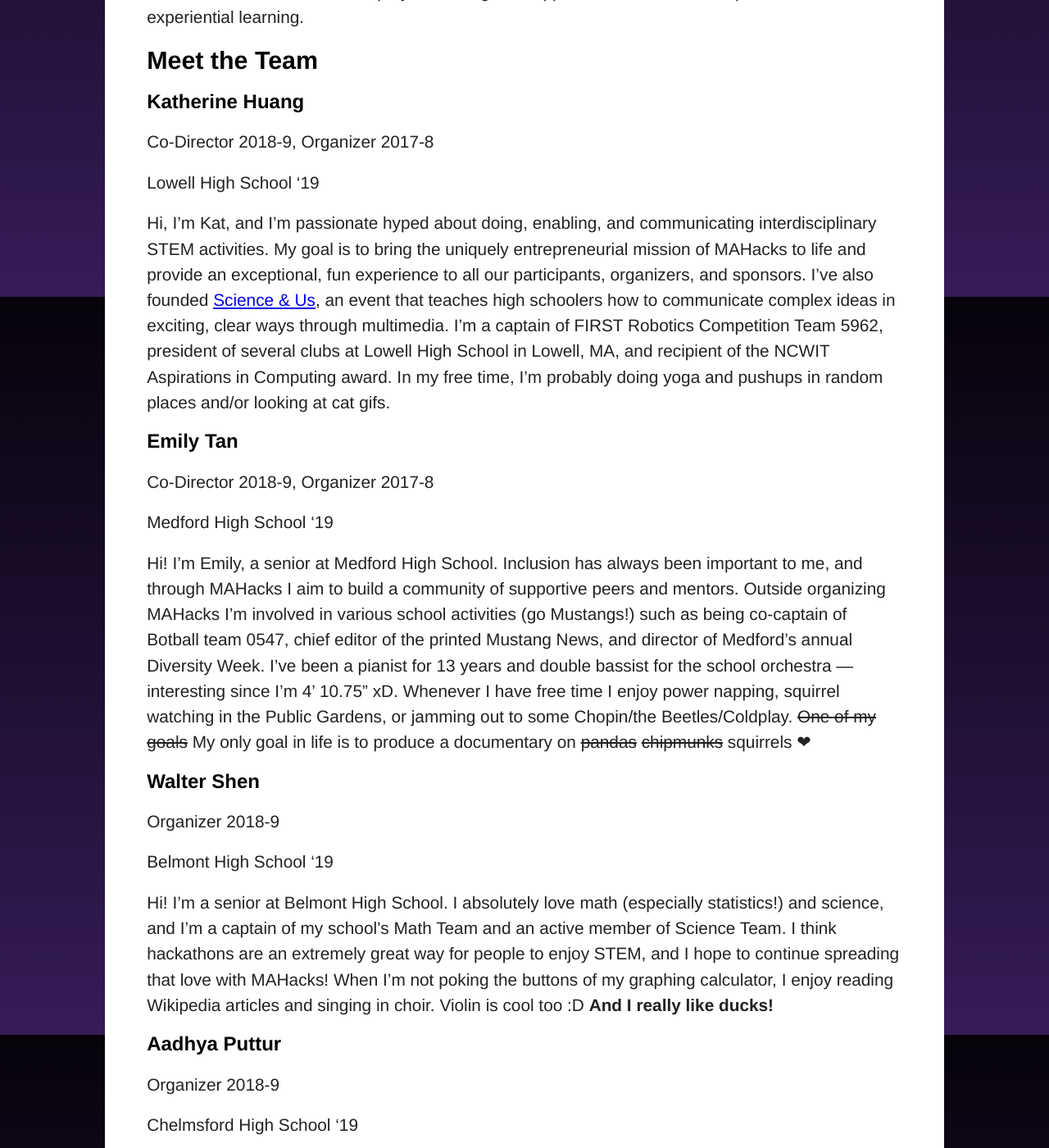
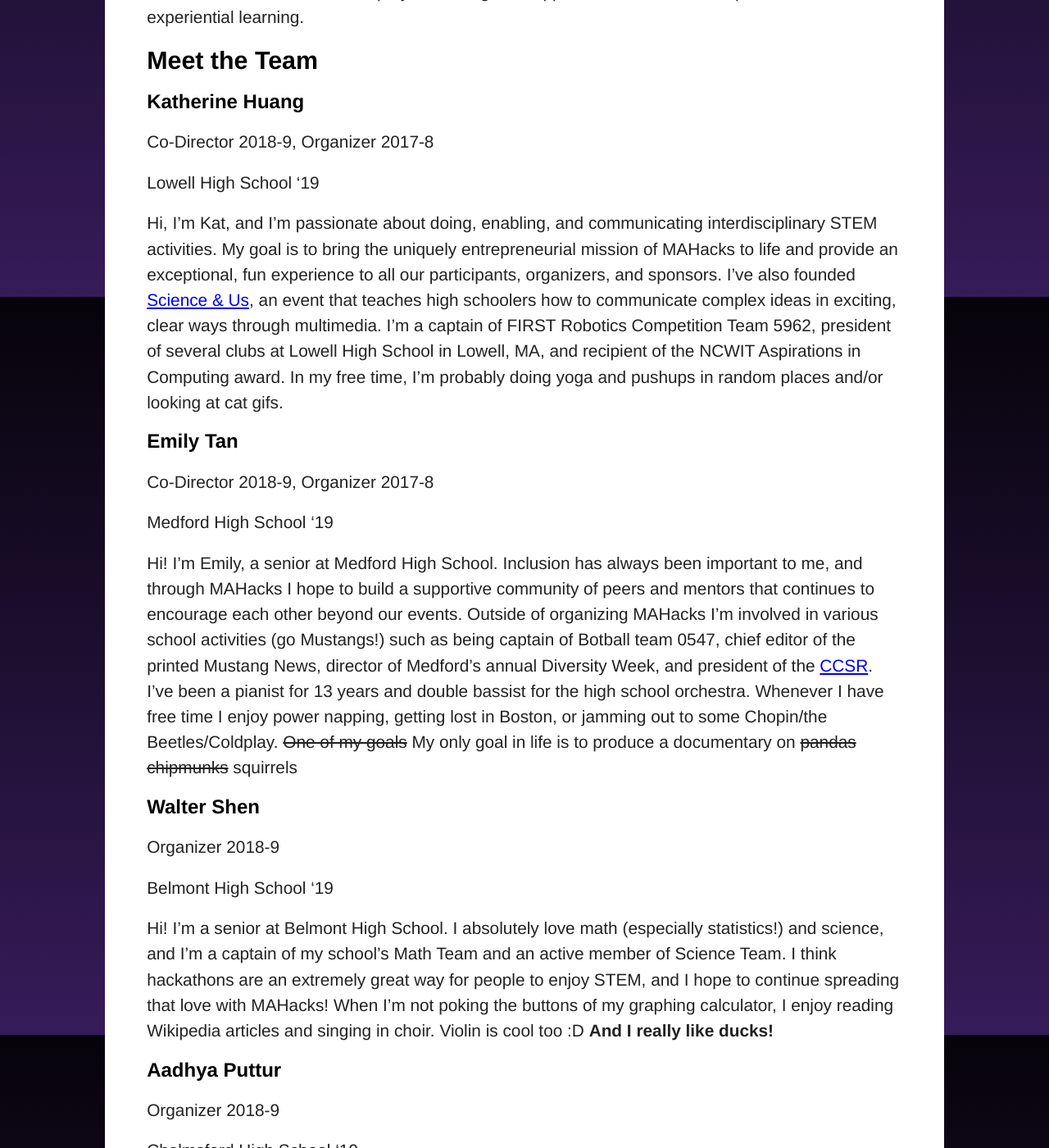
Before and after one commit to mahacks/old-website, a Jekyll site: the page built from about.md, in a window 1280 px wide and 1400 px high, scrolled down 538 px. Shown: the whole window at 82% size. Built offline with Jekyll 4.4.1, drawn with Linux system fonts in a browser that asks for light colours; some web fonts are replaced.

```diff
--- a/about.md
+++ b/about.md
@@ -17,7 +17,7 @@
 
 Lowell High School ‘19
 
-Hi, I’m Kat, and I’m passionate hyped about doing, enabling, and communicating interdisciplinary STEM activities. My goal is to bring the uniquely entrepreneurial mission of MAHacks to life and provide an exceptional, fun experience to all our participants, organizers, and sponsors. I’ve also founded [Science & Us](www.scienceandus.org), an event that teaches high schoolers how to communicate complex ideas in exciting, clear ways through multimedia. I’m a captain of FIRST Robotics Competition Team 5962, president of several clubs at Lowell High School in Lowell, MA, and recipient of the NCWIT Aspirations in Computing award. In my free time, I’m probably doing yoga and pushups in random places and/or looking at cat gifs.
+Hi, I’m Kat, and I’m passionate about doing, enabling, and communicating interdisciplinary STEM activities. My goal is to bring the uniquely entrepreneurial mission of MAHacks to life and provide an exceptional, fun experience to all our participants, organizers, and sponsors. I’ve also founded [Science & Us](www.scienceandus.org), an event that teaches high schoolers how to communicate complex ideas in exciting, clear ways through multimedia. I’m a captain of FIRST Robotics Competition Team 5962, president of several clubs at Lowell High School in Lowell, MA, and recipient of the NCWIT Aspirations in Computing award. In my free time, I’m probably doing yoga and pushups in random places and/or looking at cat gifs.
 
 ### Emily Tan
 
@@ -25,7 +25,7 @@
 
 Medford High School ‘19
 
-Hi! I’m Emily, a senior at Medford High School. Inclusion has always been important to me, and through MAHacks I aim to build a community of supportive peers and mentors. Outside  organizing MAHacks I’m involved in various school activities (go Mustangs!) such as being co-captain of Botball team 0547, chief editor of the printed Mustang News, and director of Medford’s annual Diversity Week. I've been a pianist for 13 years and double bassist for the school orchestra — interesting since I'm 4' 10.75" xD. Whenever I have free time I enjoy power napping, squirrel watching in the Public Gardens, or jamming out to some Chopin/the Beetles/Coldplay. ~~One of my goals~~ My only goal in life is to produce a documentary on ~~pandas~~ ~~chipmunks~~ squirrels ❤
+Hi! I’m Emily, a senior at Medford High School. Inclusion has always been important to me, and through MAHacks I hope to build a supportive community of peers and mentors that continues to encourage each other beyond our events. Outside of organizing MAHacks I’m involved in various school activities (go Mustangs!) such as being captain of Botball team 0547, chief editor of the printed Mustang News, director of Medford’s annual Diversity Week, and president of the [CCSR](www.medfordccsr.org). I've been a pianist for 13 years and double bassist for the high school orchestra. Whenever I have free time I enjoy power napping, getting lost in Boston, or jamming out to some Chopin/the Beetles/Coldplay. ~~One of my goals~~ My only goal in life is to produce a documentary on ~~pandas~~ ~~chipmunks~~ squirrels
 
 ### Walter Shen
 
```
